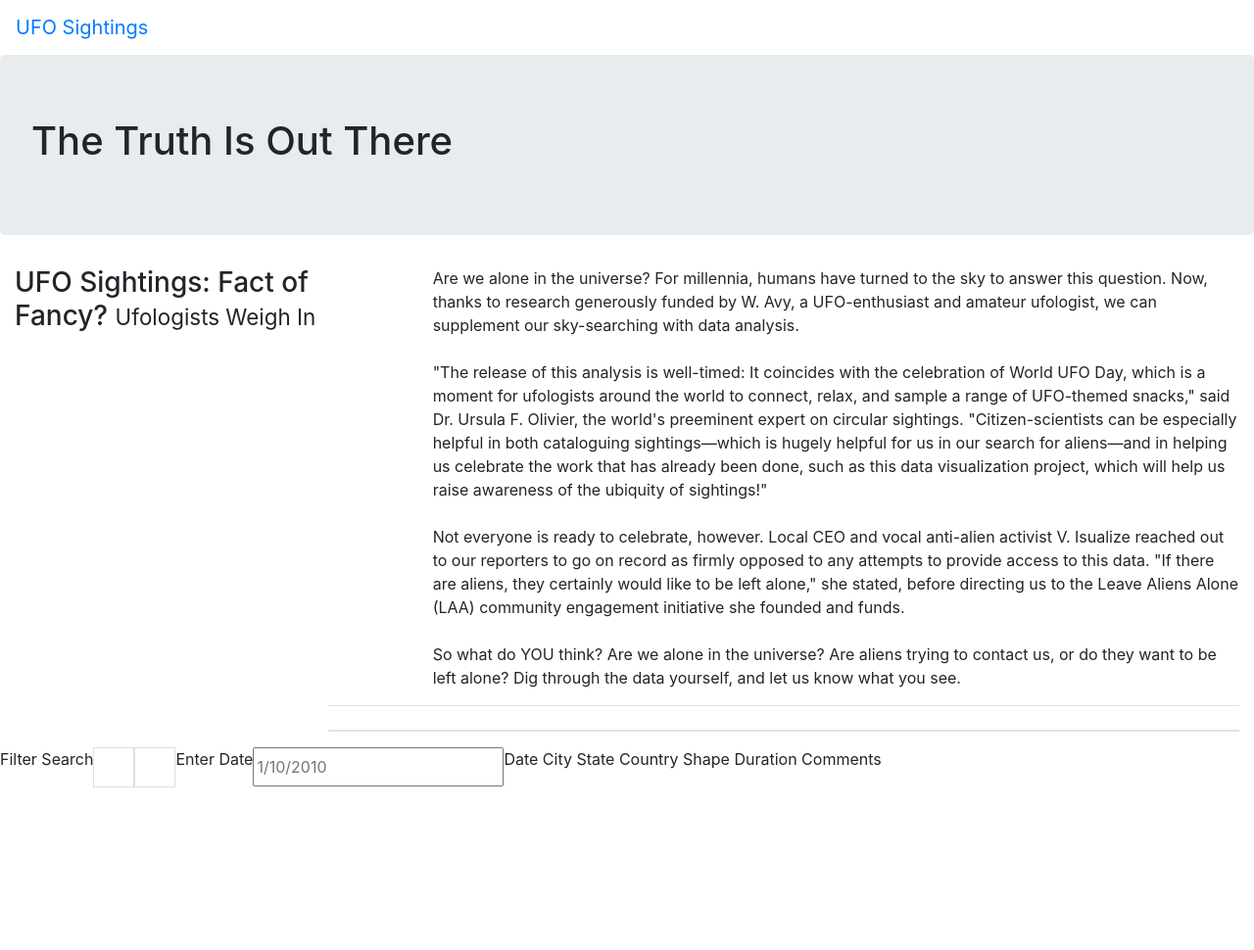
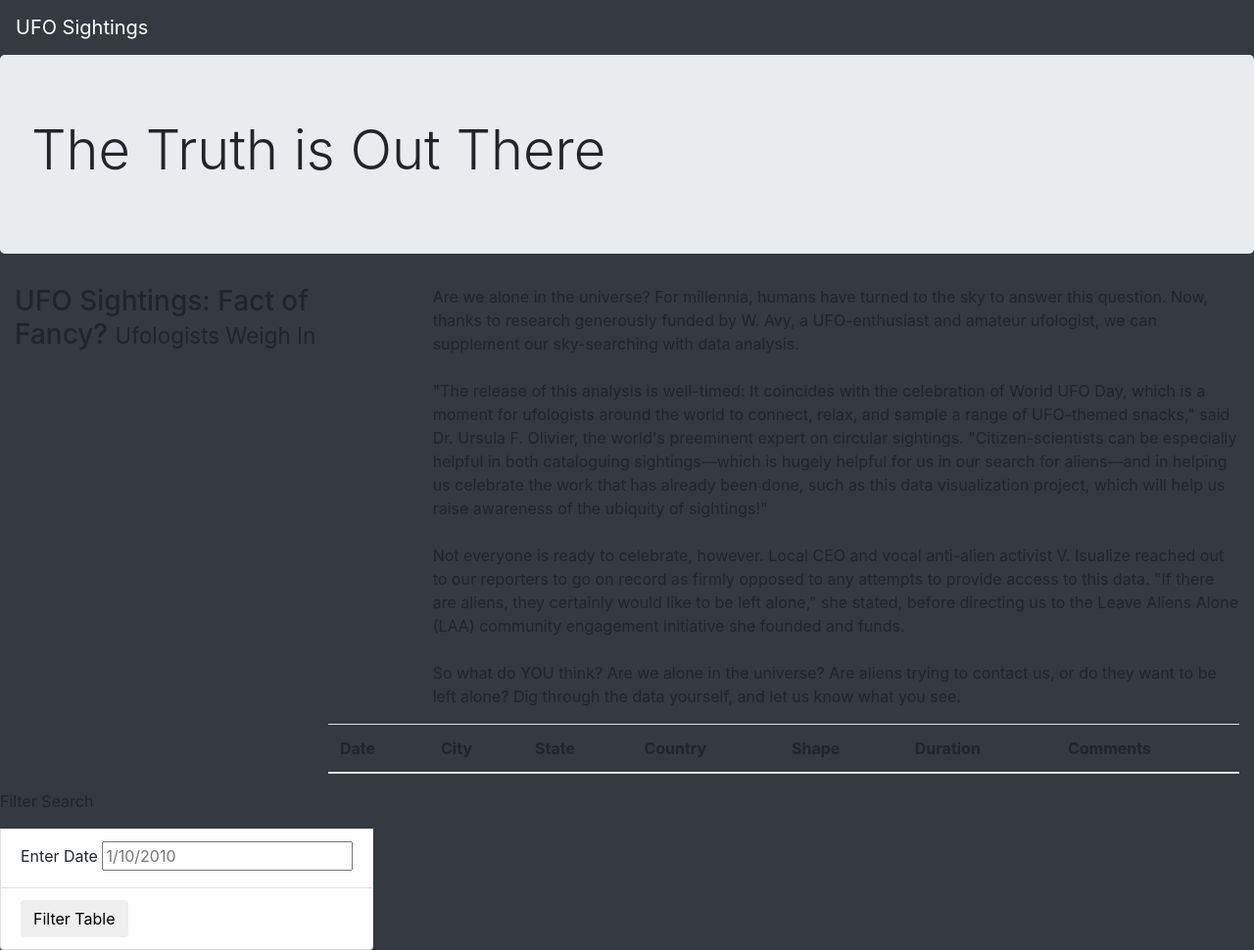
Before and after one commit to Ekanpat/UFOs, a plain HTML site: page index.html in a window 1280 px wide. Shown: the whole page at 98% size. Before the commit the page ends 804 px from the top, so only its background shows below. Drawn offline with nearby package versions, Linux system fonts and the light colour scheme.

Commit message:
updating html file

```diff
--- a/index.html
+++ b/index.html
@@ -13,16 +13,16 @@
     <link rel="stylesheet" href="static/css/style.css">
 
 </head>
-<body>
+<body class="bg-dark">
   <div class="wrapper">
 
   </div>
 </body>
-<nav class="navbar navbar-expand-lg">
+<nav class="navbar navbar-dark bg-dark navbar-expand-lg">
   <a class="navbar-brand" href="index.html">UFO Sightings</a>
 </nav>
 <div class="jumbotron">
-    <h1>The Truth Is Out There</h1>
+  <h1 class="display-4">The Truth is Out There</h1>
 </div>
 <div class="container-fluid">
   <div class="row">
@@ -30,8 +30,7 @@
       <h3>UFO Sightings: Fact of Fancy? <small>Ufologists Weigh In</small></h3>
     </div>
     <div class="col-md-8">
-        <p>
-            Are we alone in the universe? For millennia, humans have turned to the sky to answer this question. Now, thanks to research generously funded by W. Avy, a UFO-enthusiast and amateur ufologist, we can supplement our sky-searching with data analysis.<br><br>"The release of this analysis is well-timed: It coincides with the celebration of World UFO Day, which is a moment for ufologists around the world to connect, relax, and sample a range of UFO-themed snacks," said Dr. Ursula F. Olivier, the world's preeminent expert on circular sightings. "Citizen-scientists can be especially helpful in both cataloguing sightings—which is hugely helpful for us in our search for aliens—and in helping us celebrate the work that has already been done, such as this data visualization project, which will help us raise awareness of the ubiquity of sightings!"<br><br>Not everyone is ready to celebrate, however. Local CEO and vocal anti-alien activist V. Isualize reached out to our reporters to go on record as firmly opposed to any attempts to provide access to this data. "If there are aliens, they certainly would like to be left alone," she stated, before directing us to the Leave Aliens Alone (LAA) community engagement initiative she founded and funds.<br><br>So what do YOU think? Are we alone in the universe? Are aliens trying to contact us, or do they want to be left alone? Dig through the data yourself, and let us know what you see.
+      <p> Are we alone in the universe? For millennia, humans have turned to the sky to answer this question. Now, thanks to research generously funded by W. Avy, a UFO-enthusiast and amateur ufologist, we can supplement our sky-searching with data analysis.<br><br>"The release of this analysis is well-timed: It coincides with the celebration of World UFO Day, which is a moment for ufologists around the world to connect, relax, and sample a range of UFO-themed snacks," said Dr. Ursula F. Olivier, the world's preeminent expert on circular sightings. "Citizen-scientists can be especially helpful in both cataloguing sightings—which is hugely helpful for us in our search for aliens—and in helping us celebrate the work that has already been done, such as this data visualization project, which will help us raise awareness of the ubiquity of sightings!"<br><br>Not everyone is ready to celebrate, however. Local CEO and vocal anti-alien activist V. Isualize reached out to our reporters to go on record as firmly opposed to any attempts to provide access to this data. "If there are aliens, they certainly would like to be left alone," she stated, before directing us to the Leave Aliens Alone (LAA) community engagement initiative she founded and funds.<br><br>So what do YOU think? Are we alone in the universe? Are aliens trying to contact us, or do they want to be left alone? Dig through the data yourself, and let us know what you see.
       </p>
     </div>
     <div class="container-fluid">
@@ -43,26 +42,6 @@
           <table class="table table-striped">
             <thead>
               <tr>
-                    <th></th>
-                  </tr>
-                </thead>
-                <tbody></tbody>
-              </table>
-            </div>
-            <form>
-                <p>Filter Search</p>
-            </form>
-            <ul class="list-group">
-
-            </ul>
-            <li class="list-group-item">
-
-            </li>
-            <li class="list-group-item">
-
-            </li>
-            <label for="date">Enter Date</label>
-            <input type="text" placeholder="1/10/2010" id="datetime" />
                 <th>Date</th>
                 <th>City</th>
                 <th>State</th>
@@ -70,7 +49,32 @@
                 <th>Shape</th>
                 <th>Duration</th>
                 <th>Comments</th>
+              </tr>
+            </thead>
+            <tbody>
+
+            </tbody>
+          </table>
+        </div>
+        <form>
+          <p>Filter Search</p>
+          <ul class="list-group">
+
+          </ul>
+          <li class="list-group-item">
+            <label for="date">Enter Date</label>
+            <input type="text" placeholder="1/10/2010" id="datetime" />
+          </li>
+          <li class="list-group-item">
+            <button id="filter-btn" type="button" class="btn btn-default">Filter Table</button>
+          </li>
+        </form>
     </div>
   </div>
+  <script src="https://cdnjs.cloudflare.com/ajax/libs/d3/4.11.0/d3.js"></script>
+  <script src="static/js/data.js"></script>
+  <script src="static/js/app_1.js"></script>
+</div>
 </body>
+
 </html>
```
Lines whose indentation alone changed are shown as unchanged.
